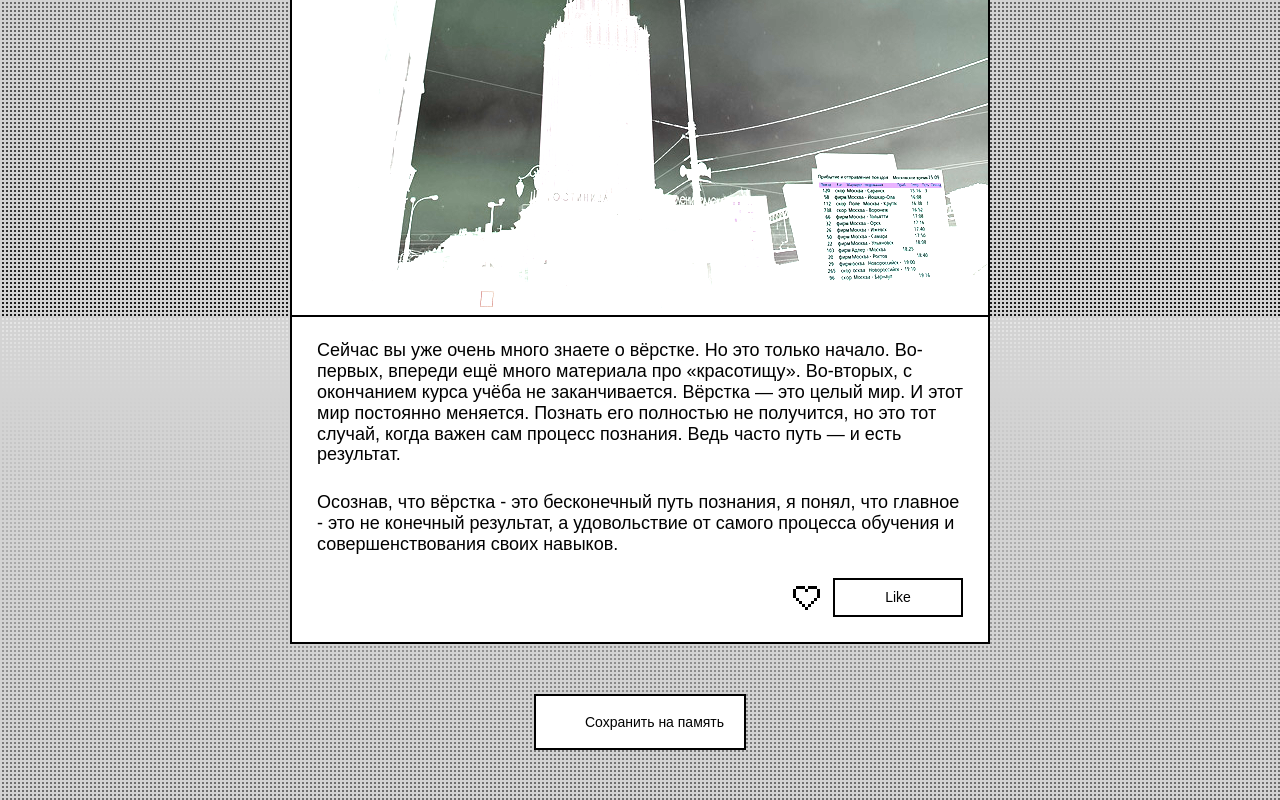
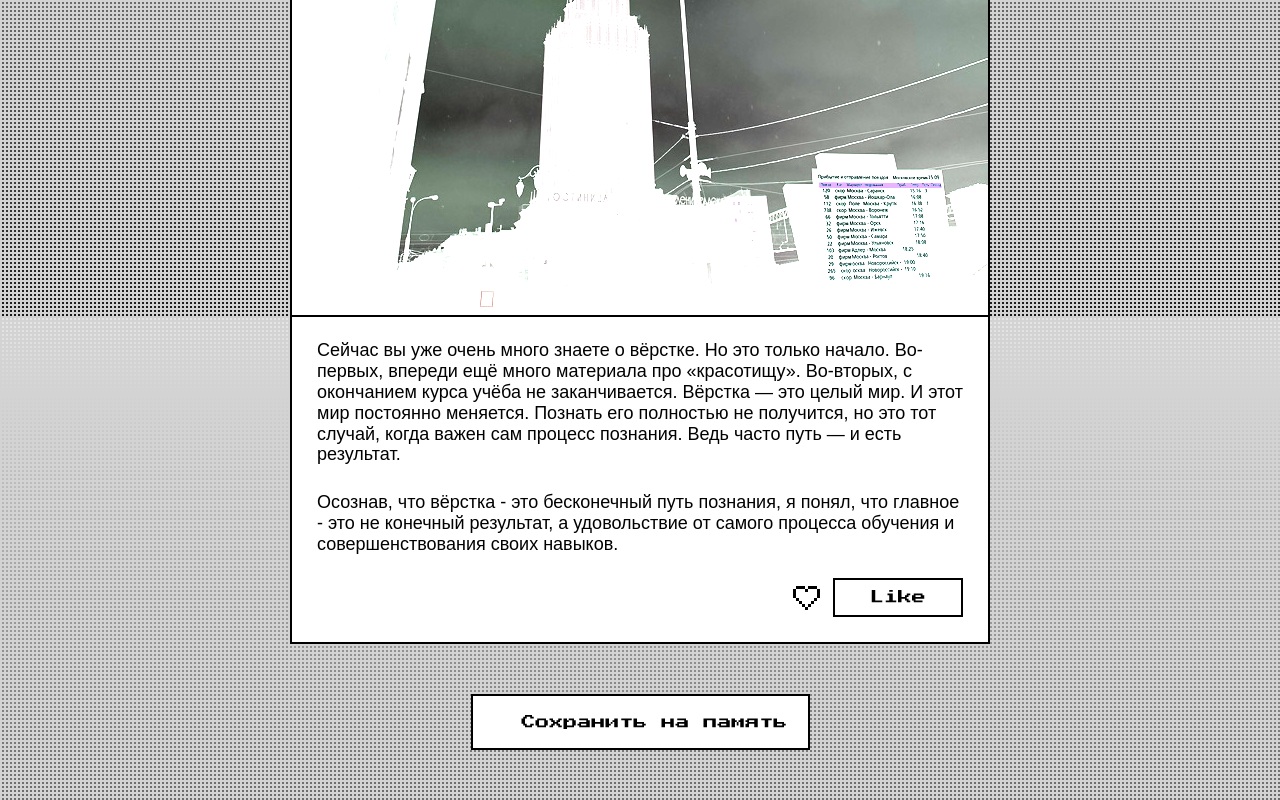
Before and after one commit to achepin/zakrivayuschiy-teg-f, a plain HTML site: page index.html in a window 1280 px wide. Shown: the part 8484-9284 px from the top of the page. Drawn offline with Linux system fonts and the light colour scheme.

Commit message:
4 коммит

```diff
--- a/fonts/fonts.css
+++ b/fonts/fonts.css
@@ -1 +1,18 @@
 /* В этом файле вы импортируете все шрифты для сайта. Один из них вариативный и требует особенной настройки */
+@font-face {
+  font-display: swap;
+  font-family:'inter';
+  src:
+  url(./Inter-Variable.woff2)
+  format('woff2 supports variations'),
+  url(./Inter-Variable.woff2)
+  format('woff2-variations');
+  font-weight: 400 700;
+  }
+
+@font-face {
+  font-family: 'PressStart2P';
+  src: url(./PressStart2P-Regular.woff) format('woff');
+  font-weight: bold;
+  font-display: swap;
+}
```
